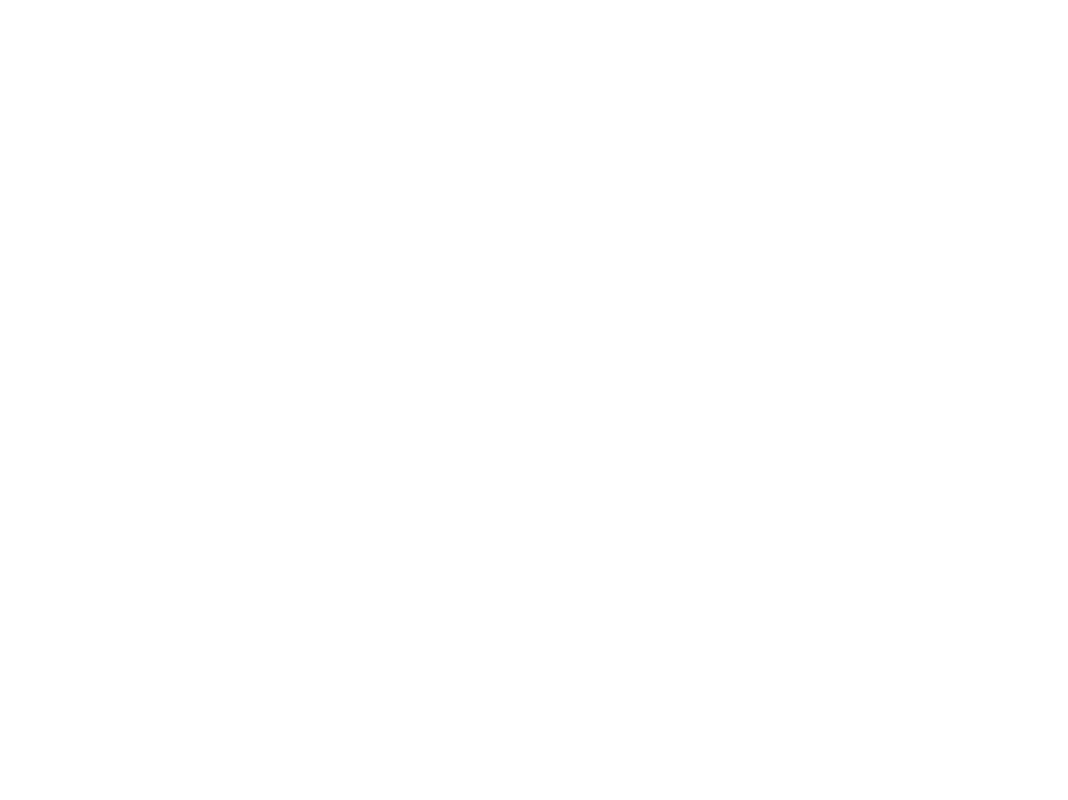
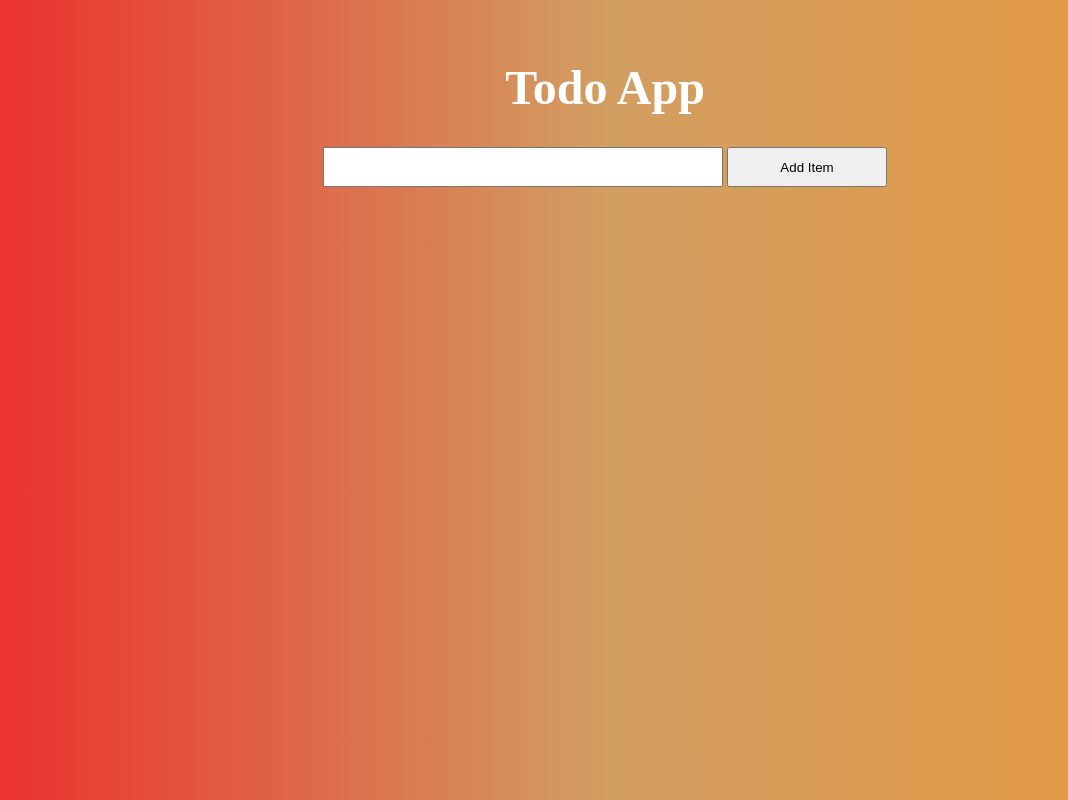
Before and after one commit to HarshThale/TodoApp, a plain HTML site: page index.html in a window 1280 px wide. Shown: the whole page, without its empty margins (35-1103 px from the left). Drawn offline with Linux system fonts and the light colour scheme.

Commit message:
Update: added heading and created input box and submit button
Created input box and submit button and did some styling

```diff
--- a/index.html
+++ b/index.html
@@ -4,9 +4,17 @@
     <meta charset="UTF-8">
     <meta http-equiv="X-UA-Compatible" content="IE=edge">
     <meta name="viewport" content="width=device-width, initial-scale=1.0">
+
+    <link rel="stylesheet" href="style.css">
     <title>Document</title>
 </head>
 <body>
-
+    <section class="container">
+        <h1 class="heading-main">Todo App</h1>
+        <div class="userinput-box">
+            <input type="text" id="input" class="input-box">
+            <input type="button" id="btn-submit" class="btn-sub" value="Add Item">
+        </div>
+    </section>
 </body>
 </html>
--- a/style.css
+++ b/style.css
@@ -3,3 +3,34 @@
     padding: 0;
     box-sizing: border-box;
 }
+
+body{
+    background:linear-gradient(90deg ,#ec2c2c,#d29e62,#e9993d );
+}
+
+.heading-main {
+    font-size: 3rem;
+}
+
+.container {
+    margin: 0 auto;
+    text-align: center;
+    width: 70%;
+    padding: 60px 0;
+    color: white;
+}
+
+.userinput-box {
+    margin-top: 2rem;
+}
+
+.input-box {
+    width: 25rem;
+    height: 2.5rem;
+    padding: 8px;
+}
+
+.btn-sub {
+    width: 10rem;
+    height: 2.5rem;
+}
```
